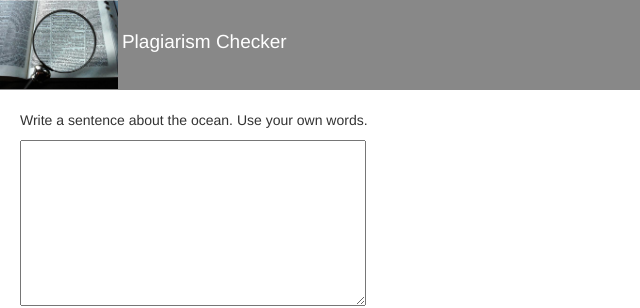
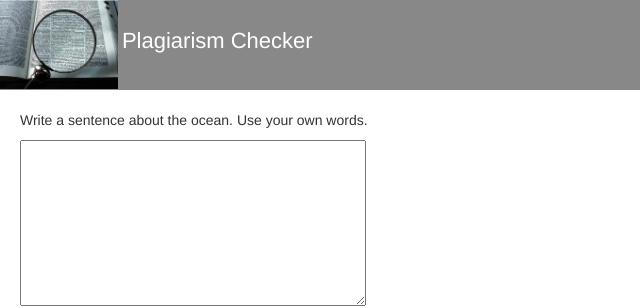
Before and after one commit to Nmuta/plagiarism_checker, a plain HTML site: page index.html in a window 1280 px wide. Shown: the top 308 px of the page, 0-640 px from the left. Drawn offline with nearby package versions, Linux system fonts and the light colour scheme.

Commit message:
nudge font size

```diff
--- a/style.css
+++ b/style.css
@@ -1,7 +1,7 @@
 body{}
 header{display: block; background-color: #888; width: 100vw; height: 90px;}
 header img{height: 89px}
-header span{padding-top:10px; color: white; font-size: 19px; }
+header span{padding-top:10px; color: white; font-size: 22px; }
 main{padding: 20px;}
 footer{}
 .block{display: block}
```
